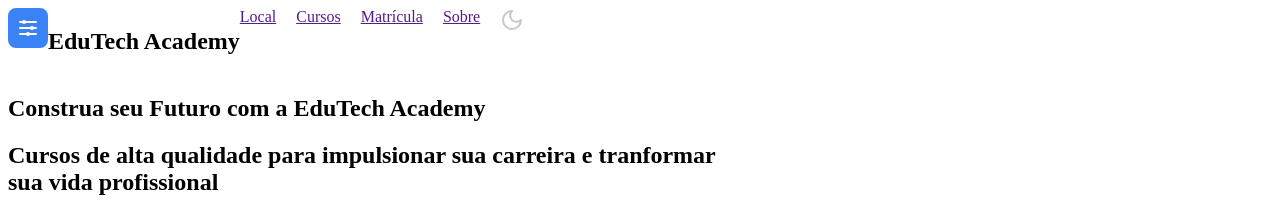
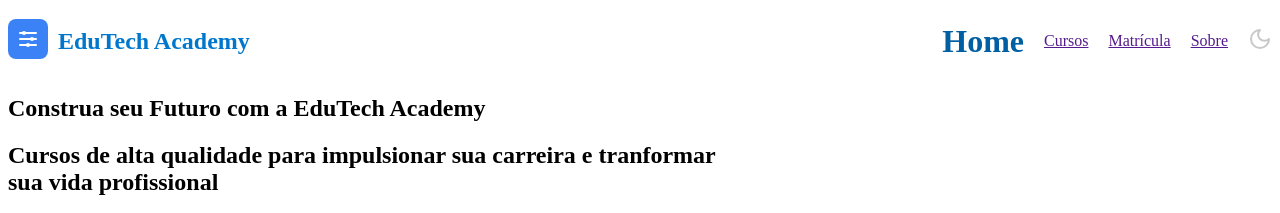
Before and after one commit to mullerdaniel/EduTech, a plain HTML site: page index.html in a window 1280 px wide. Shown: the top 213 px of the page. Drawn offline with Linux system fonts and the light colour scheme.

Commit message:
Fix: Reparando css

```diff
--- a/Style/style.css
+++ b/Style/style.css
@@ -1,14 +1,47 @@
+:root {
+  /* 🎨 Modo Claro */
+
+  /* Fundo */
+  --color-bg-body: #F9F9F9;        /* Fundo neutro claro */
+  --color-bg-card: #FFFFFF;       /* Fundo do card/caixa */
+
+  /* Texto */
+  --color-text-primary: #1E1E1E;   /* Texto principal escuro */
+
+  /* Cores principais */
+  --color-primary: #0077CC;        /* Azul profissional vibrante */
+  --color-primary-hover: #005FA3;  /* Hover em links/botões */
+
+  /* Bordas e divisores */
+  --color-border: #E0E0E0;         /* Cinza claro */
+}
+
 
 
 .header {
     display: flex;
+    justify-content: space-between;
 }
 
 .logo-e-nome {
     display: flex;
+    align-items: center;
+    gap: 10px;
 }
 
 .botoes {
     display: flex;
+    align-items: center;
     gap: 20px
 }
+
+.nome-site h2 {
+    color: var(--color-primary);
+}
+
+.botao-home a{
+    color: var(--color-primary-hover);
+    text-decoration: none;
+    font-size: 2rem;
+    font-weight: 600;
+}
--- a/index.html
+++ b/index.html
@@ -23,7 +23,7 @@
 
             <div class="botoes">
                 <div class="botao-home">
-                    <a href="">Local</a>
+                    <a href="">Home</a>
                 </div>
                 <div class="botao-cursos">
                     <a href="">Cursos</a>
```
